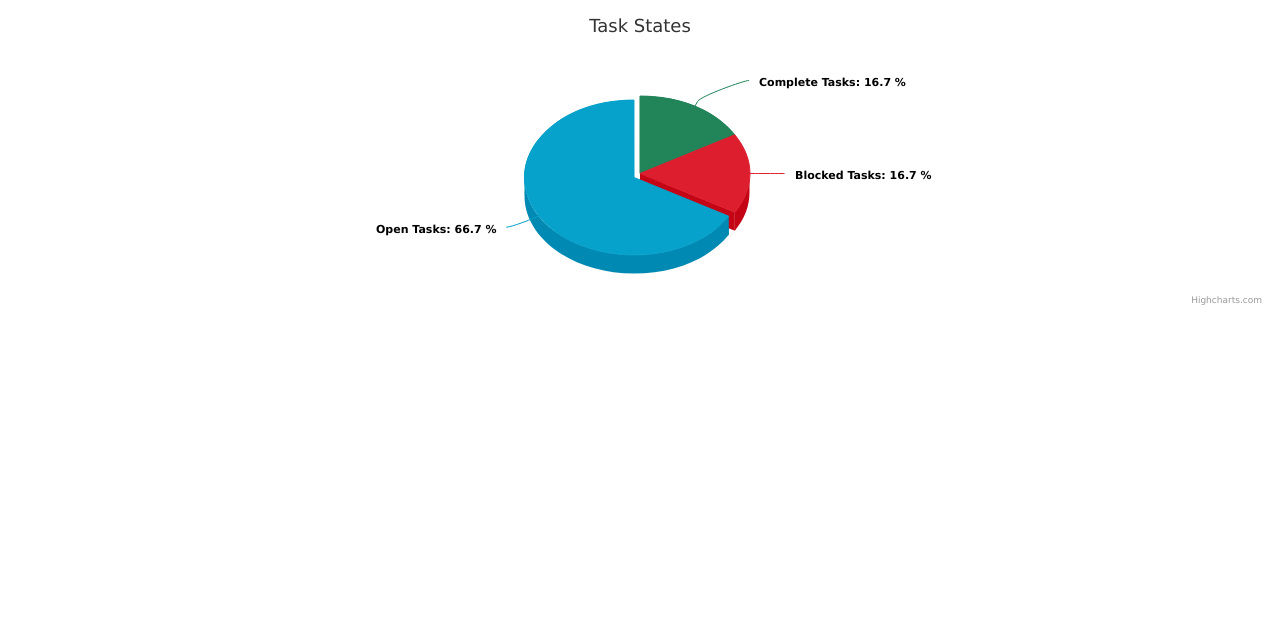
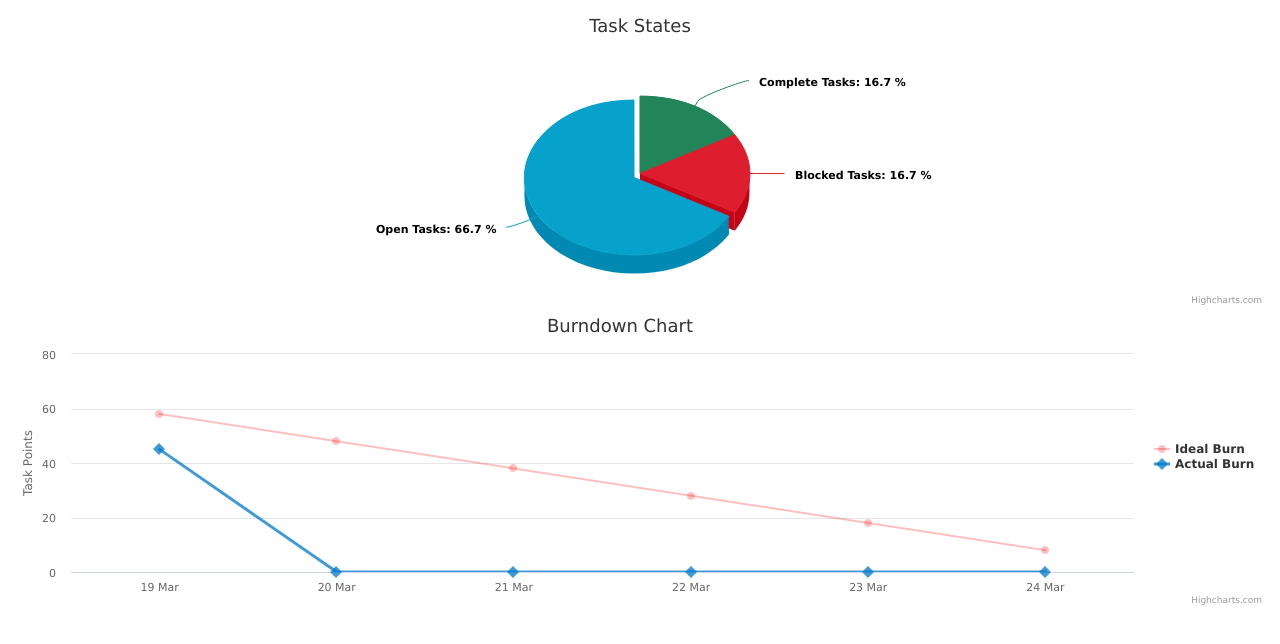
Before and after one commit to sanjamkr/ProTrack, a Django app: page /Tracker/chart/10/ in a window 1280 px wide. Shown: the top 644 px of the page. Run offline with Django 3.2, Linux system fonts and the light colour scheme; data comes from the database, SQL or seed files in the repository; both versions use the stored data as it was after the commit; some libraries are stand-ins or nearby versions.

Commit message:
Burndown chart added

```diff
--- a/Tracker/forms.py
+++ b/Tracker/forms.py
@@ -15,7 +15,7 @@ class NewMember(ModelForm):
 class NewProject(ModelForm):
     class Meta:
         model = project
-        fields = ['pgroup','pname','pdesc']
+        fields = ['pgroup','pname','pdesc','pdeadline']
 
 class NewSprint(ModelForm):
     class Meta:
--- a/Tracker/models.py
+++ b/Tracker/models.py
@@ -1,4 +1,5 @@
 from django.db import models
+import datetime
 
 #Groups
 class group(models.Model):
@@ -24,6 +25,8 @@ class project(models.Model):
     pgroup = models.ForeignKey(group, on_delete=models.CASCADE)
     pname = models.CharField(max_length=100)
     pdesc = models.CharField(max_length=100,blank=True)
+    pcreated = models.DateTimeField(auto_now_add=True)
+    pdeadline = models.DateTimeField('Dead Line')
 
     def __str__(self):
         return self.pname
@@ -46,6 +49,7 @@ class sprint(models.Model):
     start_date =models.DateField('start date')
     end_date =models.DateField('end date')
     status = models.CharField(max_length=10,verbose_name='Sprint Status',default='Green')
+
 
     def __str__(self):
         return self.sname
--- a/Tracker/templates/Tracker/charts.html
+++ b/Tracker/templates/Tracker/charts.html
@@ -6,14 +6,16 @@
    <title> Detailed Analysis </title>
 </head>
 <body>
-    <div id="container" style="width:100%; height:300px;"></div>
+
+    <div id="StatePie" style="width:100%; height:300px;"></div>
+    <div id="Burndown" style="width:100%; height:300px;"></div>
     <script>
 $(function () {
     Highcharts.setOptions({
      colors: ['#218559', '#DD1E2F', '#06A2CB']
     },
     {lang: {noData: "No Data Available!"}});
-    Highcharts.chart('container', {
+    Highcharts.chart('StatePie', {
         chart: {
 
             type: 'pie',
@@ -62,6 +64,66 @@ $(function () {
         }]
     });
 });
+/*Burndown Chart*/
+$(function () {
+  $('#Burndown').highcharts({
+    title: {
+      text: 'Burndown Chart',
+      x: -20 //center
+    },
+    colors: ['blue', 'red'],
+    plotOptions: {
+      line: {
+        lineWidth: 3
+      },
+      tooltip: {
+        hideDelay: 200
+      }
+    },
+    /*subtitle: {
+      text: 'Sprint 1',
+      x: -20
+    },*/
+    xAxis: {
+      categories: {{categories|safe}}
+    },
+    yAxis: {
+      title: {
+        text: 'Task Points'
+      },
+      plotLines: [{
+        value: 0,
+        width: 1
+      }]
+    },
+    tooltip: {
+      valueSuffix: ' TP',
+      crosshairs: true,
+      shared: true
+    },
+    legend: {
+      layout: 'vertical',
+      align: 'right',
+      verticalAlign: 'middle',
+      borderWidth: 0
+    },
+    series: [{
+      name: 'Ideal Burn',
+      color: 'rgba(255,0,0,0.25)',
+      lineWidth: 2,
+      data: {{idealdata}}
+    }, {
+      name: 'Actual Burn',
+      color: 'rgba(0,120,200,0.75)',
+      marker: {
+        radius: 6
+      },
+      data: {{realdata}}
+    }]
+  });
+});
+
+
 </script>
 </body>
 </html>
--- a/Tracker/templates/Tracker/edit_project.html
+++ b/Tracker/templates/Tracker/edit_project.html
@@ -17,6 +17,10 @@
 				<tr>
 					<th>Project Description :</th>
 					<td>  {{form.pdesc}}</td>
+				</tr>
+                <tr>
+					<th>Project Deadline :</th>
+					<td>  {{form.pdeadline}}</td>
 				</tr>
 			</table>
 			<input type="submit" value="Submit" />
--- a/Tracker/views/overview_views.py
+++ b/Tracker/views/overview_views.py
@@ -1,6 +1,7 @@
 from django.shortcuts import render,get_object_or_404
 from django.http import HttpResponse,Http404,HttpResponseRedirect
-
+from datetime import datetime, timezone, timedelta
+from dateutil.rrule import rrule, MONTHLY, DAILY, YEARLY
 from Tracker.models import group,member,project,sprint,task,tag
 from Tracker.forms import NewGroup,NewMember,NewProject
 
@@ -89,19 +90,54 @@ def pieview(request,project_id):
     open_tasks = 0
     complete_tasks = 0
     blocked_tasks = 0
+    open_tp = 0
+    complete_tp = 0
+    blocked_tp = 0
+    p = get_object_or_404(project,pk=project_id)
     q = task.objects.filter(tproject = project_id)
+    now = datetime.now(timezone.utc)
+    days = (p.pdeadline - p.pcreated).days
+    months = [dt for dt in rrule(MONTHLY, dtstart=p.pcreated, until=p.pdeadline)]
+    dates = [dt for dt in rrule(DAILY, dtstart=p.pcreated, until=p.pdeadline)]
+    years = months = [dt for dt in rrule(YEARLY, dtstart=p.pcreated, until=p.pdeadline)]
+
     for e in q:
         if e.state == 'open':
             open_tasks = open_tasks + 1
+            open_tp = open_tp + e.tp
         elif e.state == 'completed':
             complete_tasks = complete_tasks + 1
+            complete_tp = complete_tp + e.tp
         elif e.state == 'blocked':
             blocked_tasks = blocked_tasks + 1
+            blocked_tp = blocked_tp + e.tp
+    total_tasks = open_tasks + complete_tasks + blocked_tasks
+    total_tp = open_tp + complete_tp + blocked_tp
+    realdata = []
+    for i in range(days+1):
+        x = sum(e.tp for e in q if e.created > (p.pcreated + timedelta(days=i)))
+        y = sum(e.tp for e in q if (e.comp_time!=None) and (e.comp_time > (p.pcreated + timedelta(days=i))))
+        realdata.append(x-y)
+        categories = [str(dt.day) + ' ' + dt.strftime("%b") for dt in dates]
+        diff = int(round(total_tp/(days+1)))
+        idealdata = [total_tp - (i*diff) for i in range(days+1)]
+
+    '''elif days >= 365:
+        categories = [dt.strftime("%b") + " '" + dt.strftime("%y") for dt in months]
+    elif days > 730:
+        categories = [str(dt.year) for dt in years]'''
+
     context = { 'complete_tasks': complete_tasks,
         'blocked_tasks': blocked_tasks,
-        'open_tasks': open_tasks
+        'open_tasks': open_tasks,
+        'days' : days,
+        'months': months,
+        'dates' : dates,
+        'categories' : categories,
+        'idealdata' : idealdata,
+        'realdata': realdata
     }
-    if complete_tasks>0 or blocked_tasks>0 or open_tasks>0:
+    if total_tasks>0:
         return render(request, 'Tracker/charts.html', context)
     else:
         return render(request, 'Tracker/nochart.html', context)
```
Also changed, not shown: Tracker/migrations/0012_project_pcreated.py (added), Tracker/migrations/0013_project_pdeadline.py (added), db.sqlite3.
